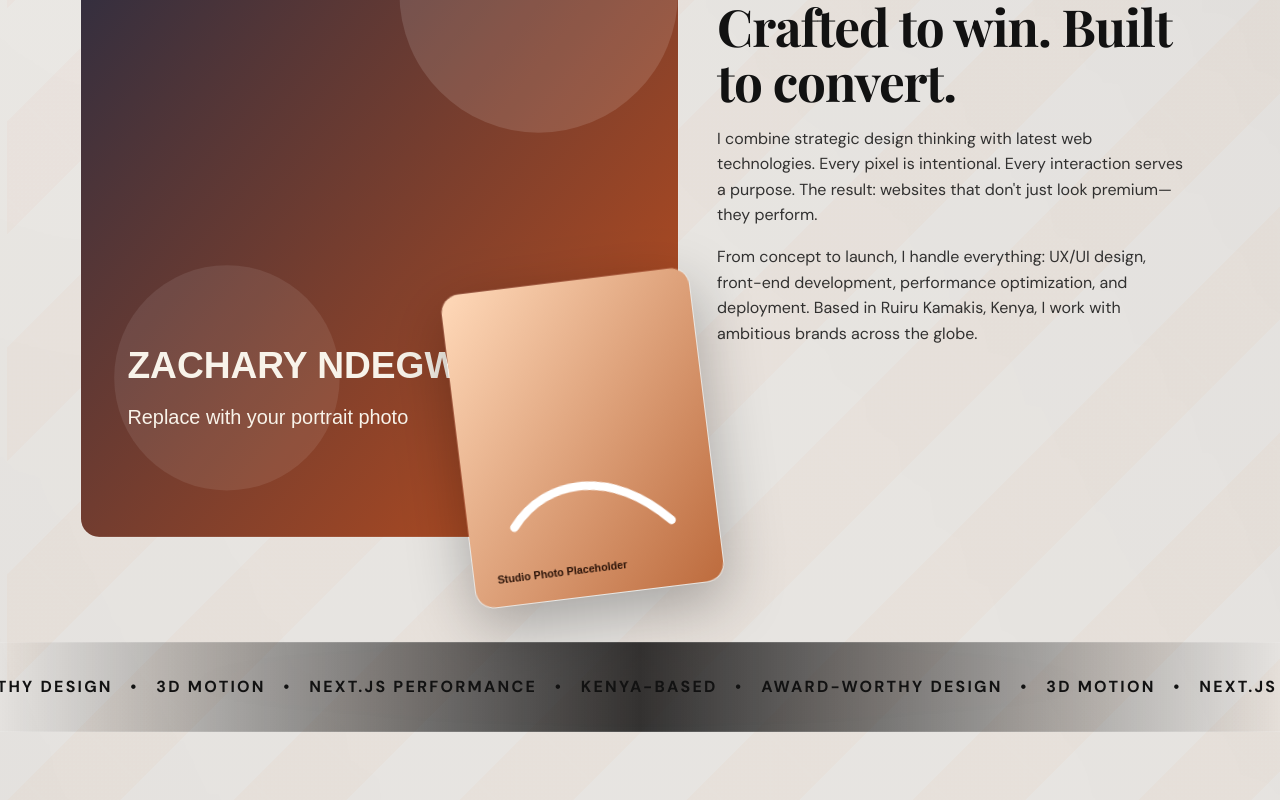
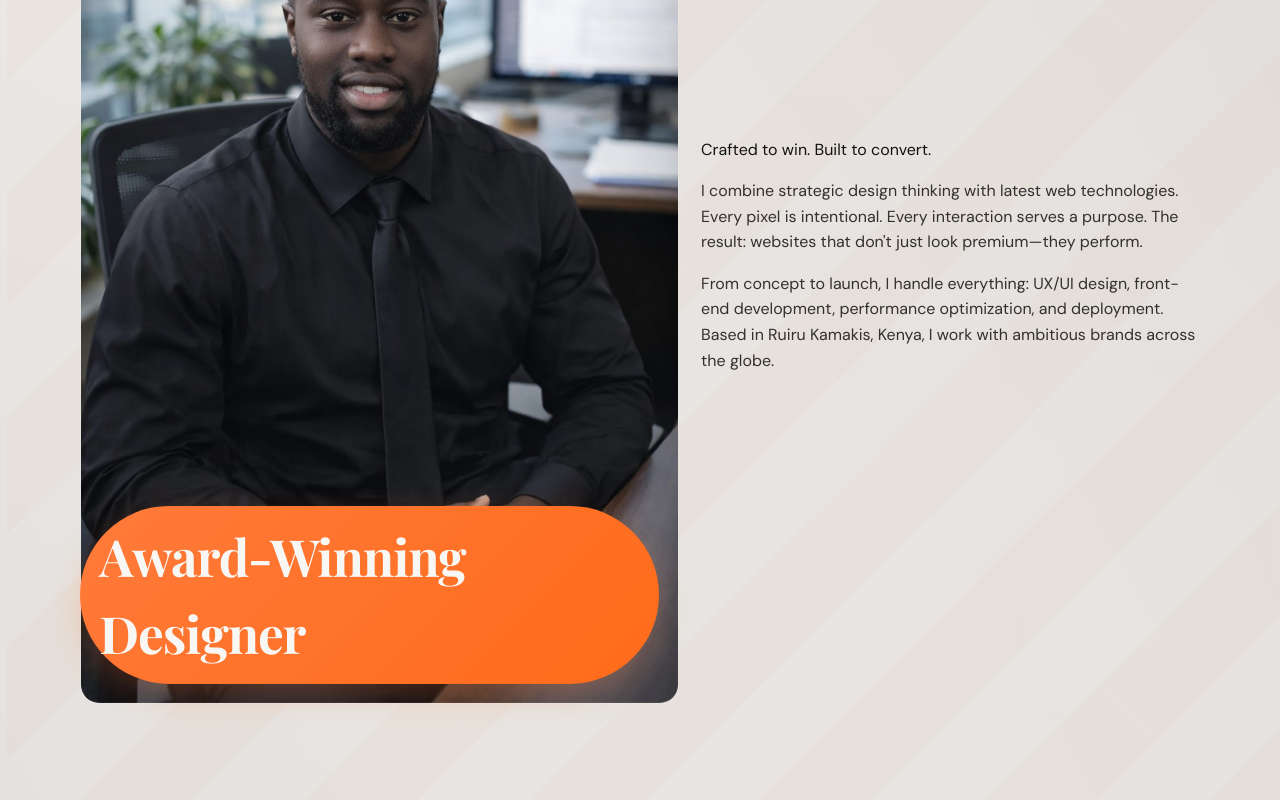
Before and after one commit to kellyworkos00-droid/potfolio, a Next.js app: page / in a window 1280 px wide. Shown: the part 1220-2020 px from the top of the page. Built offline with nearby package versions, Linux system fonts and the light colour scheme.

Commit message:
Integrate portrait photo (zach.jpeg) with optimized loading and styling

```diff
--- a/src/app/globals.css
+++ b/src/app/globals.css
@@ -334,26 +334,22 @@ body {
   animation: fadeInScale 0.8s ease 0.2s both, floatImage 5s ease-in-out infinite 0.8s;
 }
 
-.portrait-stack:hover img:first-child {
-  transform: scale(1.02) translateZ(0);
-}
-
-.portrait-stack:hover img:last-child {
-  transform: rotate(-4deg) translateY(-8px);
-}
-
-.about-copy {
-  padding: 1rem;
-}
-
-.about-copy h2,
-.work h2,
-.services h2,
-.contact h2 {
+  .portrait-accent {
+   position: absolute;
+   bottom: 20px;
+   right: 20px;
+   background: linear-gradient(135deg, var(--accent), #ff6b1a);
+   padding: 0.75rem 1.2rem;
+   border-radius: 999px;
+   font-weight: 700;
+   font-size: 0.85rem;
+   box-shadow: 0 12px 30px #ff7a3a40;
+   animation: slideInUp 0.6s ease 0.5s both;
+   color: #140900;
   font-family: var(--font-playfair), serif;
   font-weight: 700;
   font-size: clamp(1.65rem, 5.5vw, 3.2rem);
-  line-height: 1.08;
+   transform: scale(1.01) translateZ(0);
   letter-spacing: -0.02em;
 }
 
@@ -667,6 +663,17 @@ body {
   }
 }
 
+@keyframes slideInUp {
+  from {
+    opacity: 0;
+    transform: translateY(10px);
+  }
+  to {
+    opacity: 1;
+    transform: translateY(0);
+  }
+}
+
 /* Theme Toggle */
 .theme-toggle {
   background: #ffffff12;
@@ -877,6 +884,11 @@ html:not([data-theme]) .ambient-bg {
     linear-gradient(180deg, #f9f7f4, #f5f2ed);
 }
 
+html:not([data-theme]) .portrait-accent {
+  background: linear-gradient(135deg, #ff7a3a, #ff6b1a);
+  color: #f9f7f4;
+}
+
 @keyframes slideInDown {
   from {
     opacity: 0;
--- a/src/app/page.tsx
+++ b/src/app/page.tsx
@@ -83,18 +83,17 @@ export default function Home() {
         <section className="image-band wrapper" id="about">
           <div className="portrait-stack">
             <Image
-              src="/images/zachary-main.svg"
-              alt="Zachary Ndegwa portrait placeholder"
+                src="/images/zach.jpeg"
+                alt="Zachary Ndegwa - Web Developer & Designer"
               width={800}
               height={1000}
               priority
+                quality={85}
+                sizes="(max-width: 768px) 100vw, 60vw"
             />
-            <Image
-              src="/images/zachary-studio.svg"
-              alt="Studio profile placeholder"
-              width={520}
-              height={700}
-            />
+              <div className="portrait-accent">
+                <span>Award-Winning Designer</span>
+              </div>
           </div>
           <div className="about-copy">
             <h2>Crafted to win. Built to convert.</h2>
```
